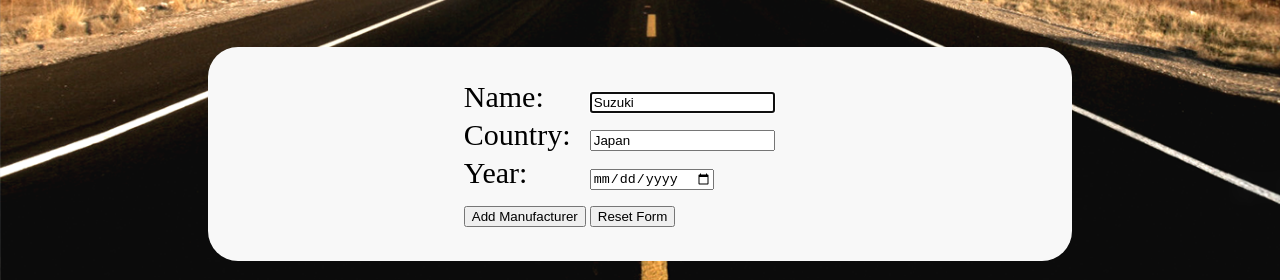
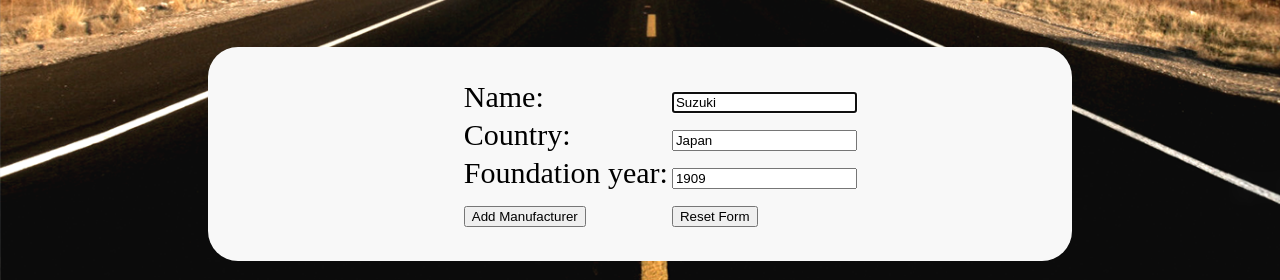
Before and after one commit to gerda101/Webtech1, a website: page student/manufacturer.html in a window 1280 px wide. Shown: the part 343-623 px from the top of the page. Drawn offline with Linux system fonts and the light colour scheme.

Commit message:
Refinement

```diff
--- a/student/manufacturer.html
+++ b/student/manufacturer.html
@@ -40,10 +40,10 @@
         </tr>
         <tr>
             <td>
-                <label>Year:</label>
+                <label>Foundation year:</label>
             </td>
             <td>
-                <input name="year" type="date">
+                <input name="founded" type="number" min="1900" autofocus value="1909">
             </td>
         </tr>
         <tr>
```
